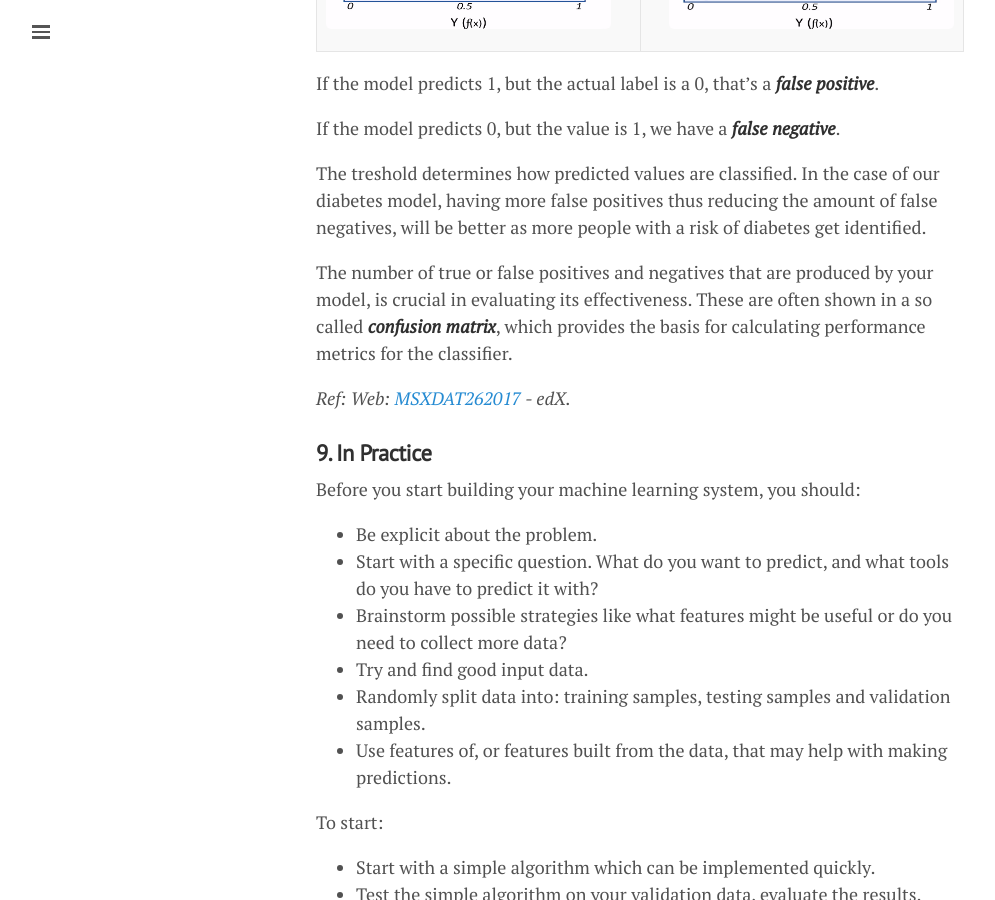
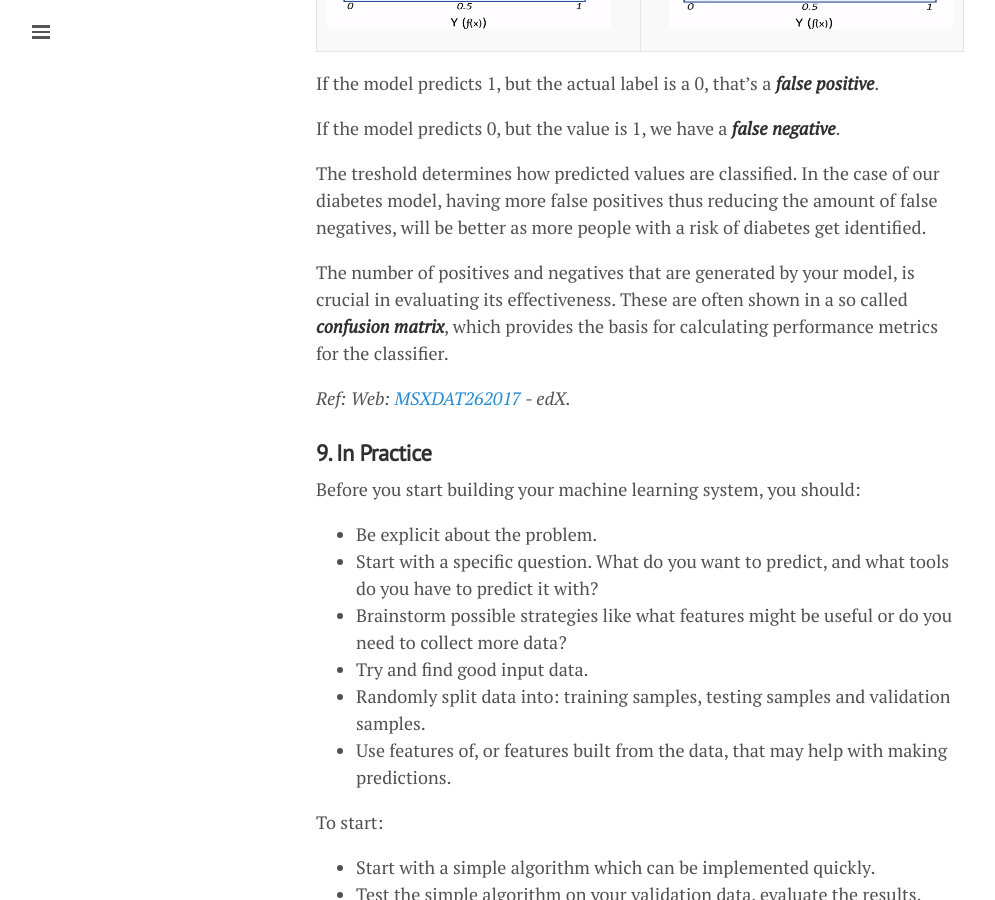
Before and after one commit to lgeurts/lgeurts.github.io, a Jekyll site: the page built from _posts/2018-06-29-artificial-intelligence-basics.md, in a window 1280 px wide and 900 px high, scrolled down 6519 px. Shown: the whole window, without its empty margins (0-995 px from the left). Built offline with Jekyll 4.4.1, drawn with Linux system fonts in a browser that asks for light colours; nearby versions of some CDN libraries.

Commit message:
Update 2018-06-29-artificial-intelligence-basics.md

```diff
--- a/_posts/2018-06-29-artificial-intelligence-basics.md
+++ b/_posts/2018-06-29-artificial-intelligence-basics.md
@@ -172,7 +172,7 @@ If the model predicts 0, but the value is 1, we have a ***false negative***.
 
 The treshold determines how predicted values are classified. In the case of our diabetes model, having more false positives thus reducing the amount of false negatives, will be better as more people with a risk of diabetes get identified.
 
-The number of true or false positives and negatives that are produced by your model, is crucial in evaluating its effectiveness. These are often shown in a so called ***confusion matrix***, which provides the basis for calculating performance metrics for the classifier.
+The number of positives and negatives that are generated by your model, is crucial in evaluating its effectiveness. These are often shown in a so called ***confusion matrix***, which provides the basis for calculating performance metrics for the classifier.
 
 *Ref: Web: [MSXDAT262017](https://www.youtube.com/watch?v=1O0_u9WRo-0/) - edX.*
 
```
